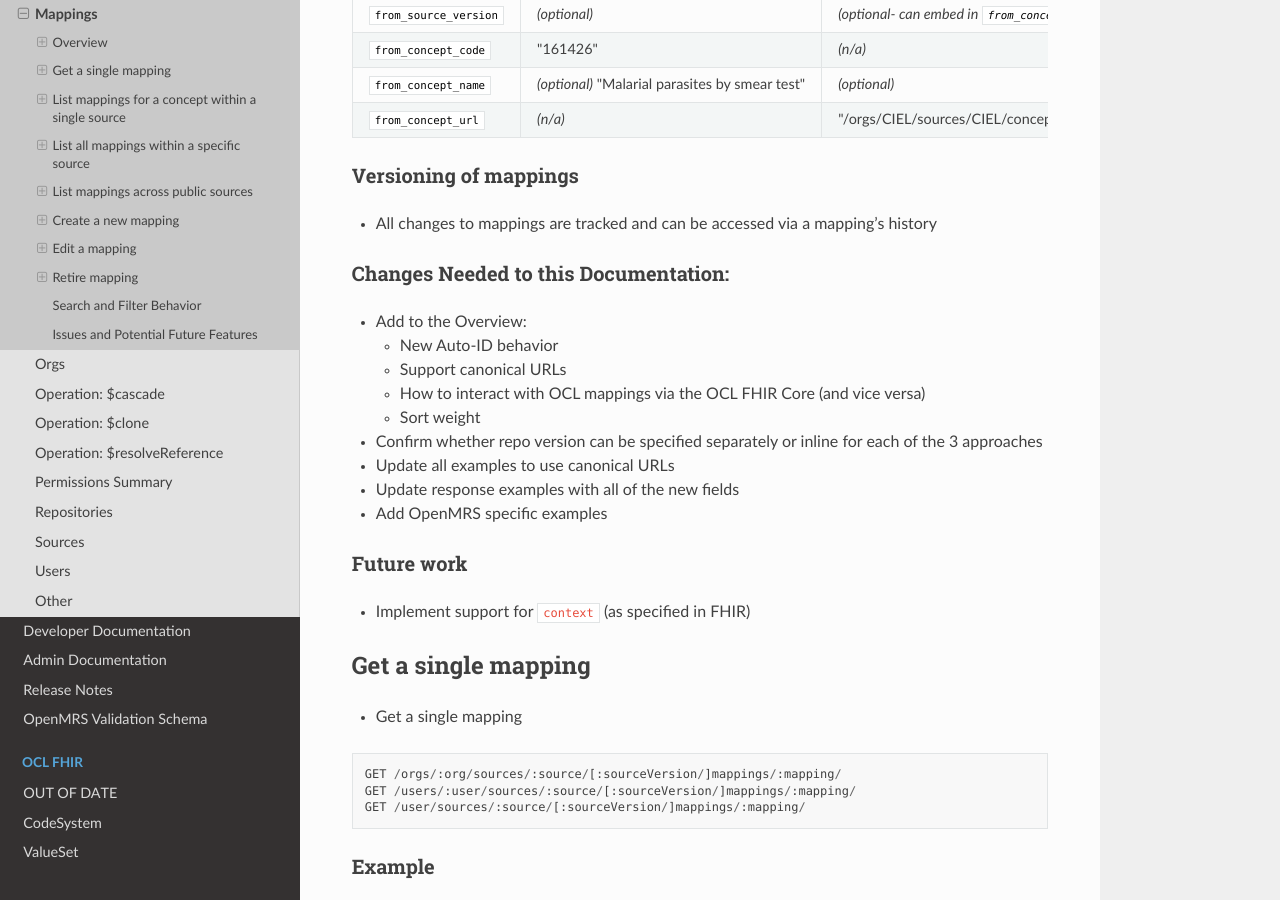
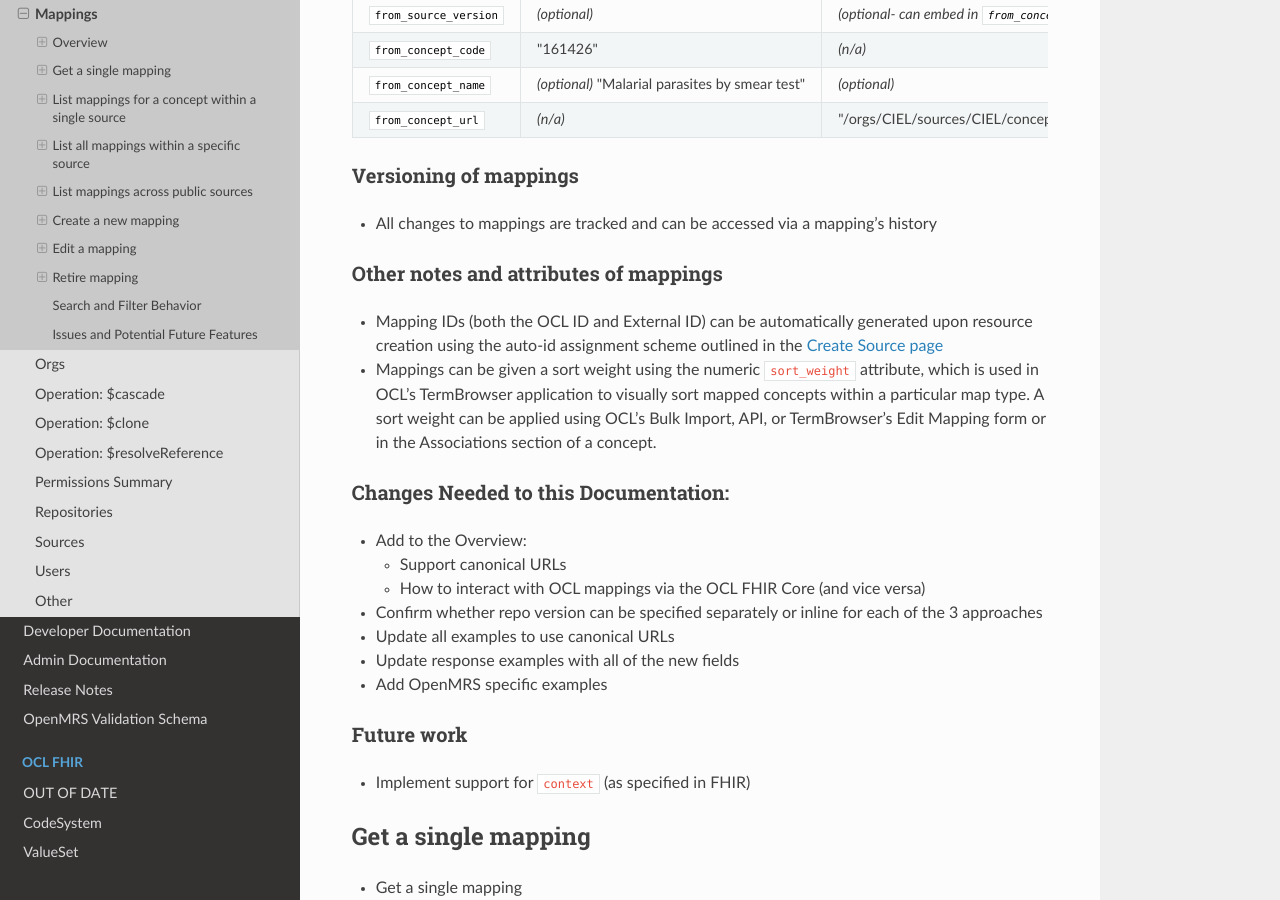
Before and after one commit to OpenConceptLab/ocl-docs, a Sphinx documentation site: the page built from docs/source/oclapi/apireference/mappings.md, in a window 1280 px wide and 900 px high, scrolled down 1066 px. Built offline with Sphinx 7.4.7 and the Read the Docs theme 2.0.0, drawn with Linux system fonts in a browser that asks for light colours.

Commit message:
Added mapping attributes
Added notes about Auto-assign ID schema for mappings and sort weight attribute

```diff
--- a/docs/source/oclapi/apireference/mappings.md
+++ b/docs/source/oclapi/apireference/mappings.md
@@ -23,12 +23,16 @@ A mapping's `from_concept` and `to_concept` may be defined using Canonical URLs
 ### Versioning of mappings
 * All changes to mappings are tracked and can be accessed via a mapping's history
 
+### Other notes and attributes of mappings
+* Mapping IDs (both the OCL ID and External ID) can be automatically generated upon resource creation using the auto-id assignment scheme outlined in the [Create Source page]([url](https://docs.openconceptlab.org/en/latest/oclapi/apireference/sources.html#create-source))
+* Mappings can be given a sort weight using the numeric `sort_weight` attribute, which is used in OCL's TermBrowser application to visually sort mapped concepts within a particular map type. A sort weight can be applied using OCL's Bulk Import, API, or TermBrowser's Edit Mapping form or in the Associations section of a concept.
+
+
+
 ### Changes Needed to this Documentation:
 - Add to the Overview:
-  - New Auto-ID behavior
   - Support canonical URLs
   - How to interact with OCL mappings via the OCL FHIR Core (and vice versa)
-  - Sort weight
 - Confirm whether repo version can be specified separately or inline for each of the 3 approaches
 - Update all examples to use canonical URLs
 - Update response examples with all of the new fields
```
